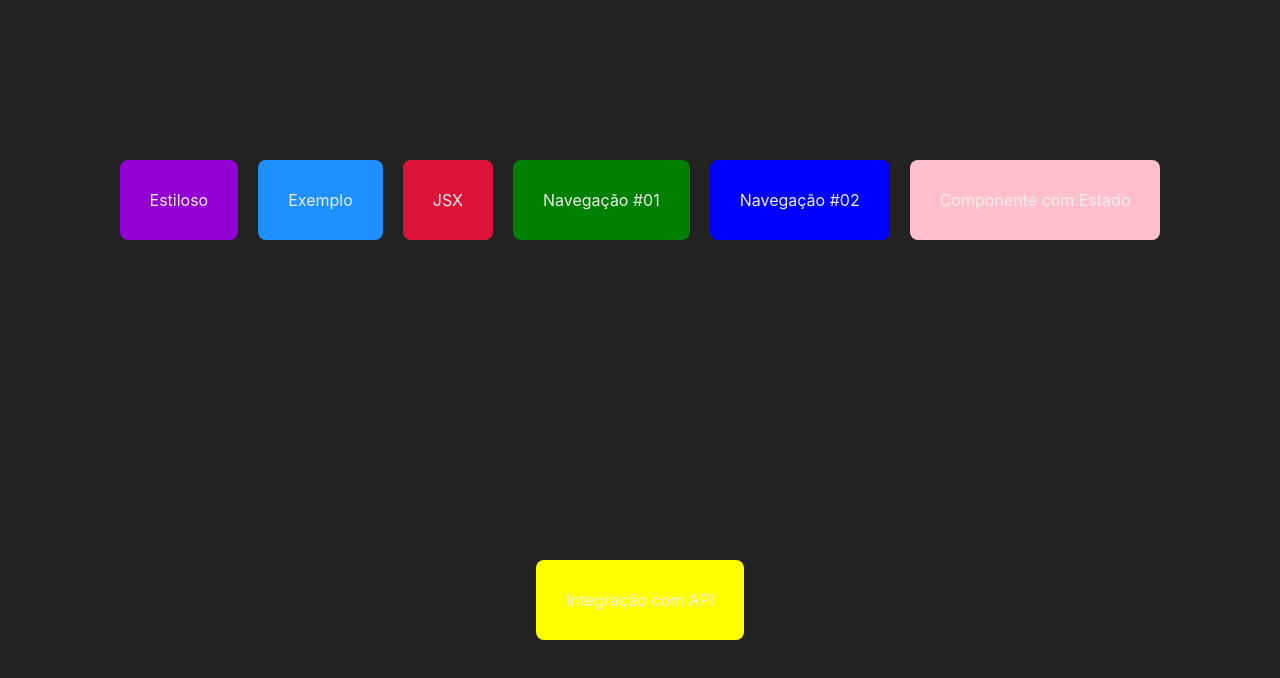
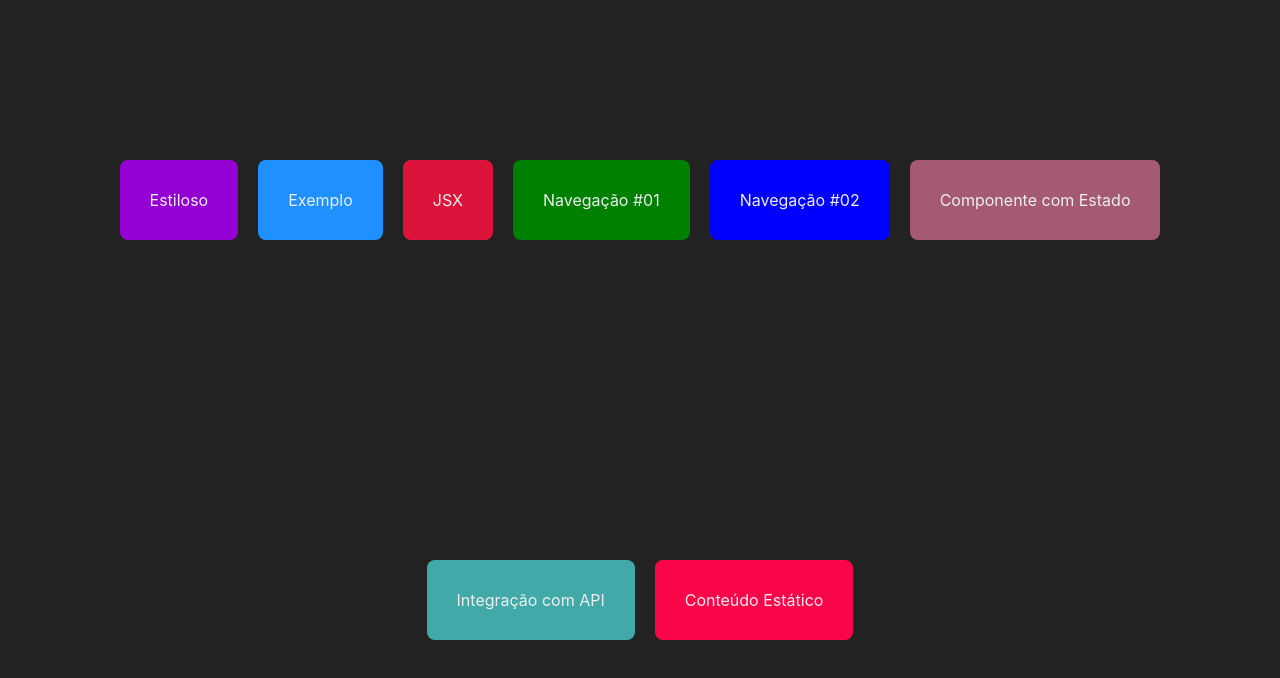
Before and after one commit to erick-costa/fundamentos-nextjs, a Next.js app: page / in a window 1280 px wide. Shown: the top 678 px of the page. Built offline with nearby package versions, Linux system fonts and the light colour scheme.

Commit message:
conteúdo estático

```diff
--- a/src/components/Navigator.jsx
+++ b/src/components/Navigator.jsx
@@ -3,7 +3,7 @@ import styles from '../styles/Navigator.module.css'
 
 export default function Navegador(props) {
     return (
-        <Link href={props.destiny}>
+        <Link href={props.destiny} passHref>
             <div className={styles.navigator} style={{
                 backgroundColor: props.color ?? 'dodgerblue'
             }}>
--- a/src/pages/index.jsx
+++ b/src/pages/index.jsx
@@ -14,8 +14,9 @@ export default function Home() {
             <Navigator text='JSX' destiny='/jsx' color='crimson'/>
             <Navigator text='Navegação #01' destiny='/navigation' color='green'/>
             <Navigator text='Navegação #02' destiny='/client/sp/123' color='blue'/>
-            <Navigator text='Componente com Estado' destiny='/state' color='pink'/>
-            <Navigator text='Integração com API' destiny='/integration_1' color='yellow'/>
+            <Navigator text='Componente com Estado' destiny='/state' color='#a45b71'/>
+            <Navigator text='Integração com API' destiny='/integration_1' color='#42a9a9'/>
+            <Navigator text='Conteúdo Estático' destiny='/static' color='#fa054a'/>
        </div>
     )
 }
```
Also changed, not shown: src/pages/static.jsx (added, +17 -0 lines).
